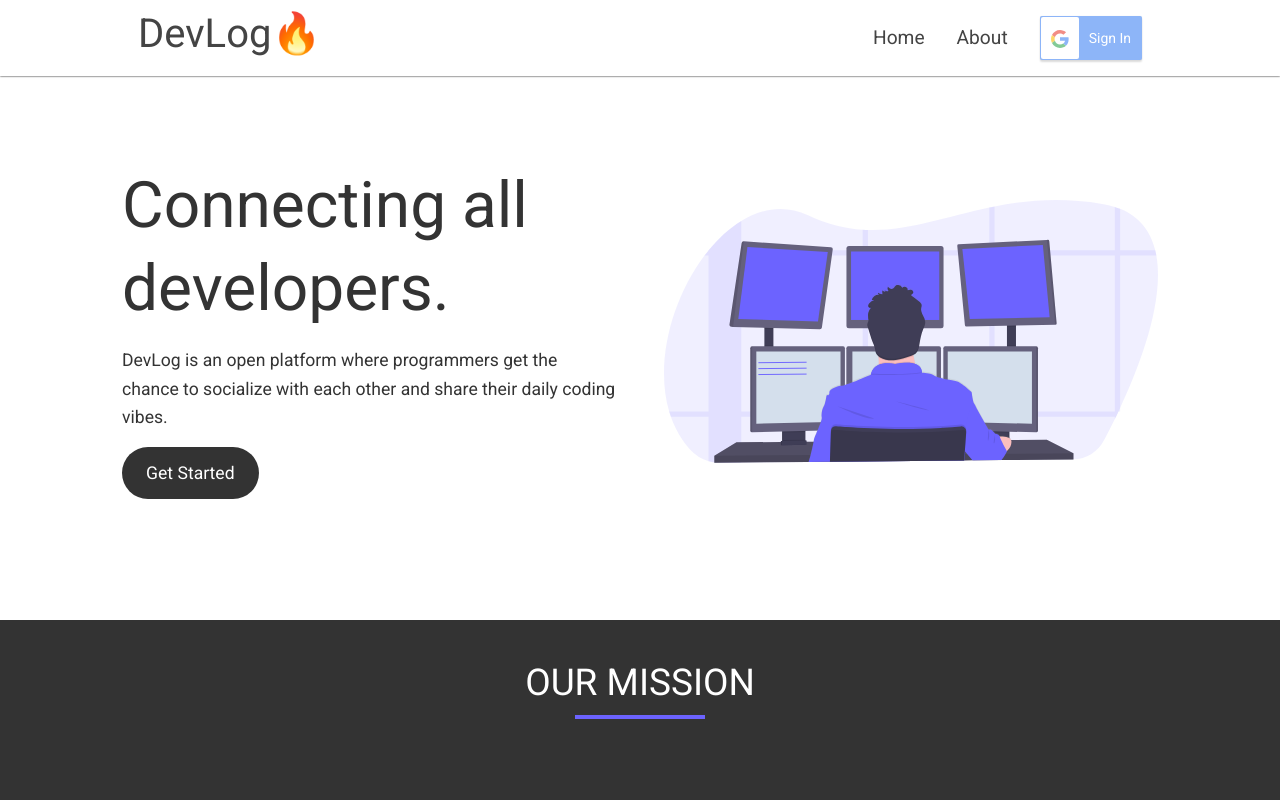
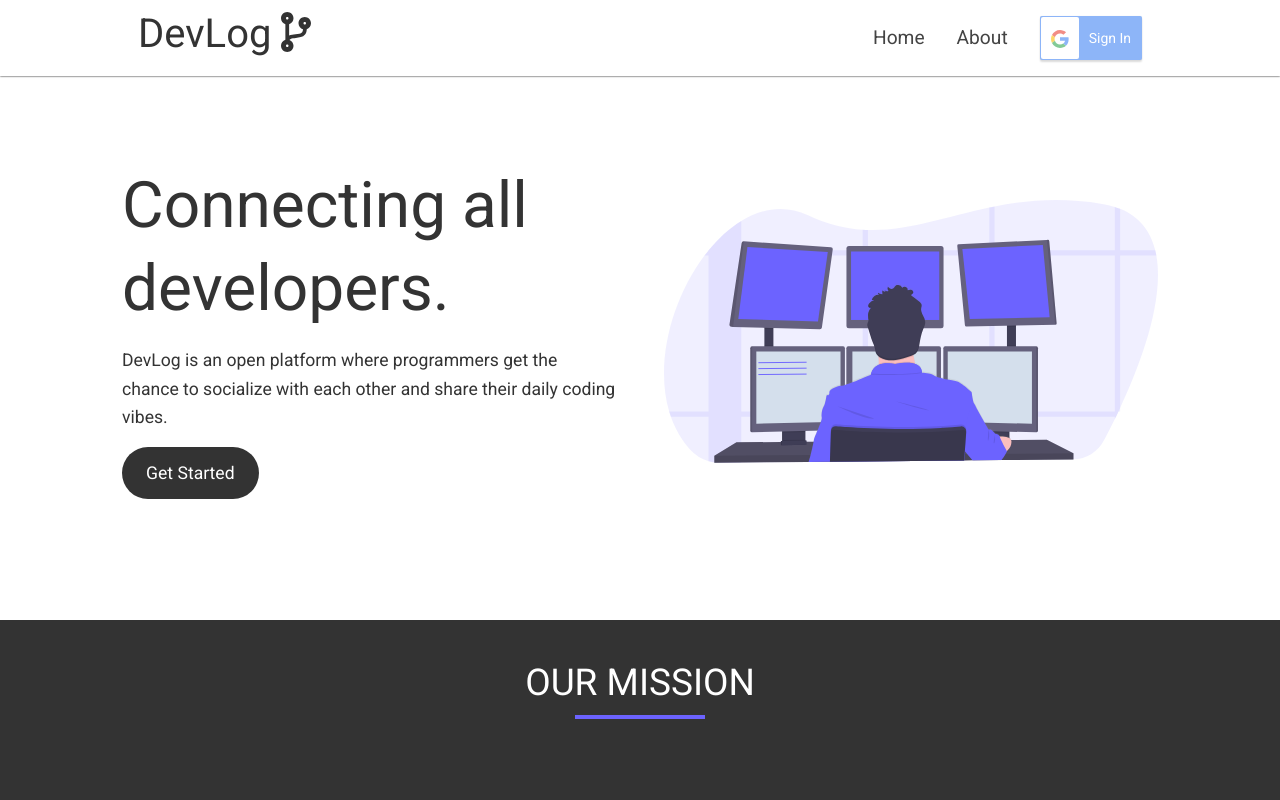
Before and after one commit to WahabDev12/DevLog-2.0, a React (Create React App) app in the folder client/: page / in a window 1280 px wide. Shown: the top 800 px of the page. Built offline with nearby package versions, Linux system fonts and the light colour scheme.

Commit message:
minor changes

```diff
--- a/client/src/App.css
+++ b/client/src/App.css
@@ -14,6 +14,11 @@
   box-sizing: border-box;
   margin: 0;
   padding: 0;
+}
+
+.logo{
+  color:#333;
+
 }
 
 body {
--- a/client/src/components/Dashboard.js
+++ b/client/src/components/Dashboard.js
@@ -1,7 +1,7 @@
 import "../styles/Dashboard.css";
 import { Link } from "react-router-dom";
 import { FontAwesomeIcon } from '@fortawesome/react-fontawesome';
-import { faArrowUp, faBars, faFlag, faHamburger, faHashtag, faHome, faPencilAlt, faSignOutAlt, faTimes, faUser} from "@fortawesome/free-solid-svg-icons";
+import { faArrowUp, faKiwiBird ,faBars, faCodeBranch, faHamburger, faHashtag, faHome, faPencilAlt, faSignOutAlt, faTimes, faUser} from "@fortawesome/free-solid-svg-icons";
 import Post from "./Post";
 import {Modal,Button} from "react-bootstrap";
 import { useState } from "react";
@@ -34,30 +34,28 @@ const Dashboard = () => {
     </Modal>
 
 
-
-
-    <div className="grid-container">
-   <div className="menu-icon">
-        <FontAwesomeIcon icon={faBars} />
-  </div>
+  <div className="grid-container">
+    <div className="menu-icon">
+          <FontAwesomeIcon icon={faBars} />
+    </div>
 
   <header  className="header">
-    <div className="header__avatar">Abdul Wahab</div>
-    <div className="header__avatar">
-      <Link onClick={handleShow} >New Post <FontAwesomeIcon icon={faPencilAlt} /></Link>
-    </div>
+    <div className="header__avatar"><h5>Welcome  👋</h5></div>
+
   </header>
 
   <aside style={{position:"fixed"}} className="sidenav">
     <div className="sidenav__close-icon">
         <FontAwesomeIcon icon={faHamburger} />
     </div>
-   <Link style={{color:"white"}} to="/dashboard"><h2 className="dash-name">Dashboard</h2></Link>
+   <Link style={{color:"white"}} to="/dashboard">
+     <h2 className="dash-name">Dev <FontAwesomeIcon icon={faCodeBranch} /> </h2>
+   </Link>
     <ul className="sidenav__list">
       <li className="sidenav__list-item"> <FontAwesomeIcon icon={faHome} />  Home</li>
       <li className="sidenav__list-item"> <FontAwesomeIcon icon={faUser} />  Profile</li>
+      <li className="sidenav__list-item"> <FontAwesomeIcon icon={faHashtag} />  Explore</li>
       <li className="sidenav__list-item"> <FontAwesomeIcon icon={faPencilAlt} />  My Posts</li>
-      <li className="sidenav__list-item"> <FontAwesomeIcon icon={faHashtag} />  Explore</li>
       <li className="sidenav__list-item"> <FontAwesomeIcon icon={faSignOutAlt} />  Logout</li>
       <li className="sidenav__list-item"> <Button onClick={handleShow} className="side-post">Tweet</Button></li>
     </ul>
@@ -65,7 +63,9 @@ const Dashboard = () => {
 
 
   <main className="main">
-    <button onClick={scrollTop} className="top-btn"><FontAwesomeIcon icon={faArrowUp} /></button>
+    <button onClick={scrollTop} className="top-btn">
+      <FontAwesomeIcon icon={faArrowUp} />
+    </button>
 
      <Post />
      <Post />
--- a/client/src/components/Navbar.js
+++ b/client/src/components/Navbar.js
@@ -1,12 +1,13 @@
 import { Link } from 'react-router-dom';
 import { GoogleLogin } from 'react-google-login';
-
+import { FontAwesomeIcon } from '@fortawesome/react-fontawesome';
+import { faCode, faCodeBranch } from '@fortawesome/free-solid-svg-icons';
 const Navbar = () => {
     return (
         <nav className="navbar">
       <div className="container">
           <Link to="/">
-        <h1 className="logo">DevLog🔥</h1>
+        <h1 className="logo">DevLog <FontAwesomeIcon icon={faCodeBranch} /></h1>
         </Link>
         <ul className="nav">
           <li><Link href="/">Home</Link></li>
--- a/client/src/styles/Dashboard.css
+++ b/client/src/styles/Dashboard.css
@@ -46,7 +46,6 @@
 .dash-name{
     margin-top:20px;
     text-align: center;
-
 
 }
 .sidenav {
```
